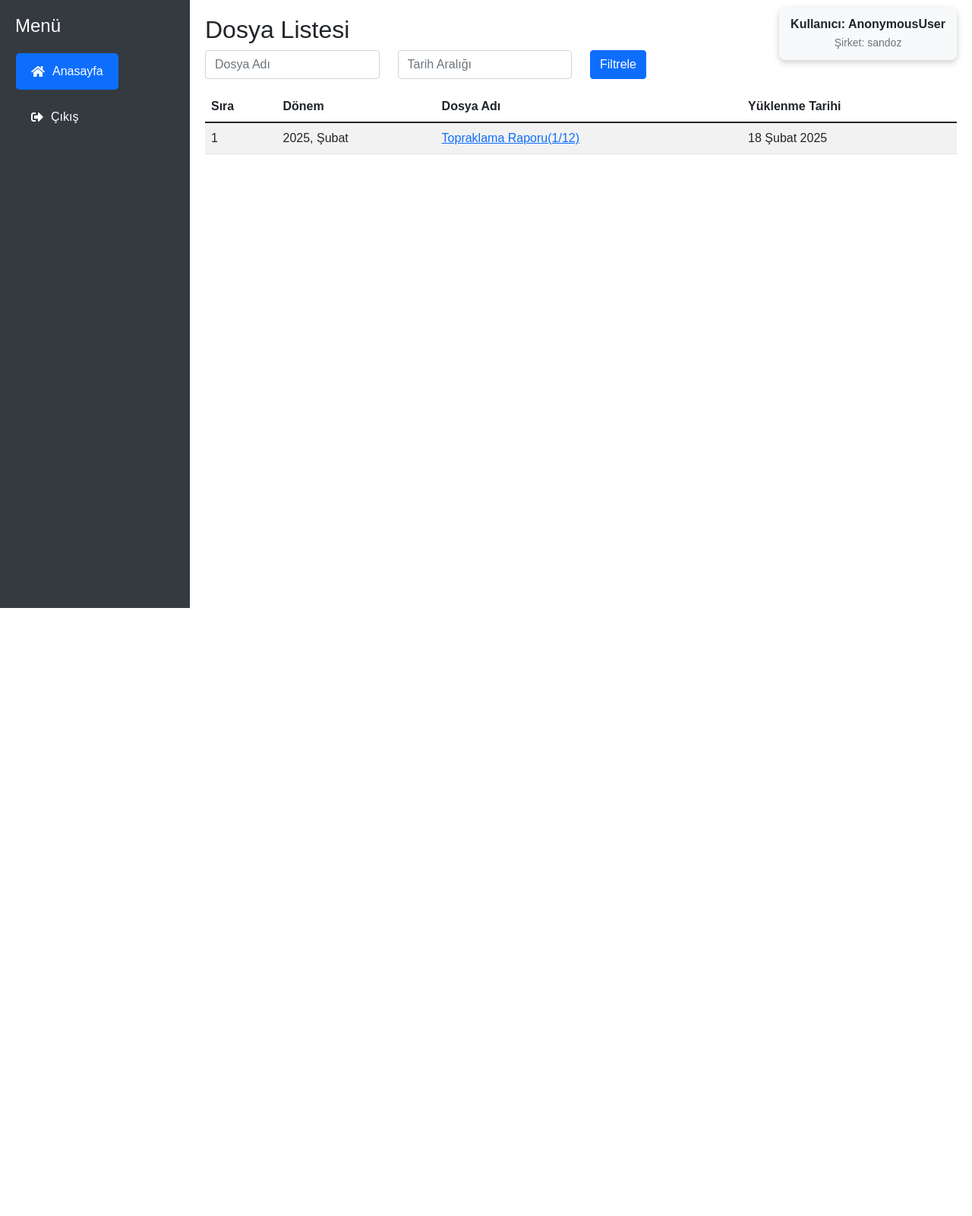
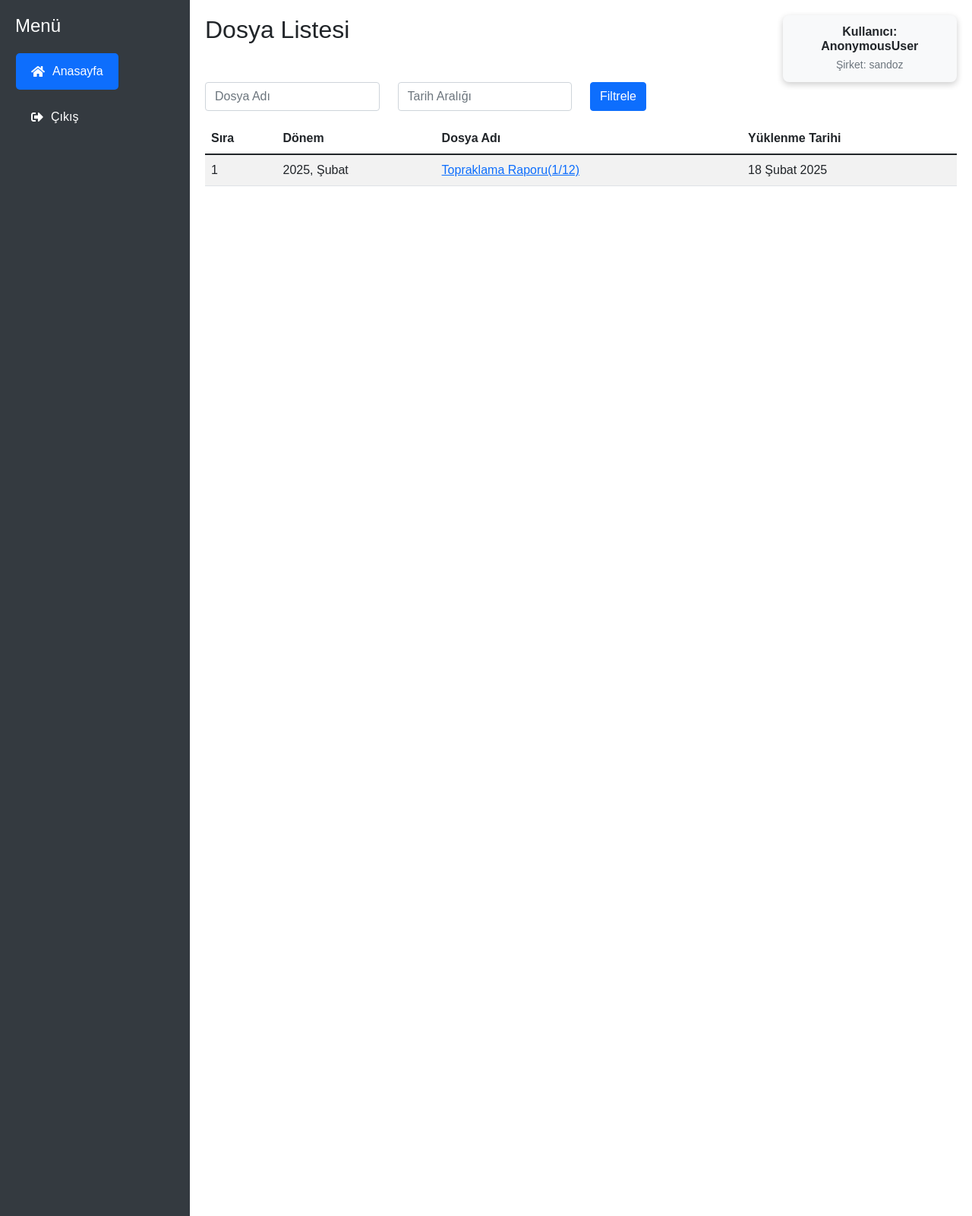
Before and after one commit to sinnerfilozofiya/gunyap, a Django app: template main/templates/list.html in a window 1280 px wide. Shown: the whole page at 76% size. Before the commit the page ends 800 px from the top, so only its background shows below. Run offline with Django 5.2, Linux system fonts and the light colour scheme; the template is opened without the code that fills it: values that come from a table or form of the project are taken from there, others are empty; data comes from the database, SQL or seed files in the repository; some libraries are stand-ins or nearby versions.

Commit message:
şekil şukul

```diff
--- a/main/templates/list.html
+++ b/main/templates/list.html
@@ -27,7 +27,7 @@
             background-color: #343a40; /* Koyu arka plan rengi */
             padding-top: 20px;
             padding-left: 20px;
-            height: 100vh;
+            height: 200vh;
             display: flex;
             flex-direction: column;
             justify-content: flex-start;
@@ -96,9 +96,6 @@
             background-color: #c82333; /* Hover'da biraz daha koyu kırmızı */
         }
 .user-info {
-    position: absolute;
-    top: 10px;
-    right: 20px;
     background-color: #f8f9fa;
     padding: 12px 15px;
     border-radius: 8px;
@@ -129,10 +126,7 @@
 
 <!-- Sidebar -->
 <div class="sidebar">
-    <div class="user-info">
-        <h5>Kullanıcı: {{ user }}</h5>
-        <p>Şirket: {{ sirket }}</p>
-    </div>
+
 
     <h4>Menü</h4>
     <ul class="nav flex-column">
@@ -165,10 +159,20 @@
         {% csrf_token %}
     </form>
 
-    <h2>Dosya Listesi</h2>
 
     <!-- Filtreleme Formu -->
     <form id="filter-form" class="mb-3">
+        <div class="row">
+            <div class="col-md-9">
+                <h2>Dosya Listesi</h2>
+            </div>
+            <div class="col-md-3">
+                <div class="user-info">
+                    <h5>Kullanıcı: {{ user }}</h5>
+                    <p>Şirket: {{ sirket }}</p>
+                </div>
+            </div>
+        </div>
         <div class="row">
             <div class="col-md-3">
                 <input type="text" name="dosya_adi" id="filename" class="form-control" placeholder="Dosya Adı">
```
